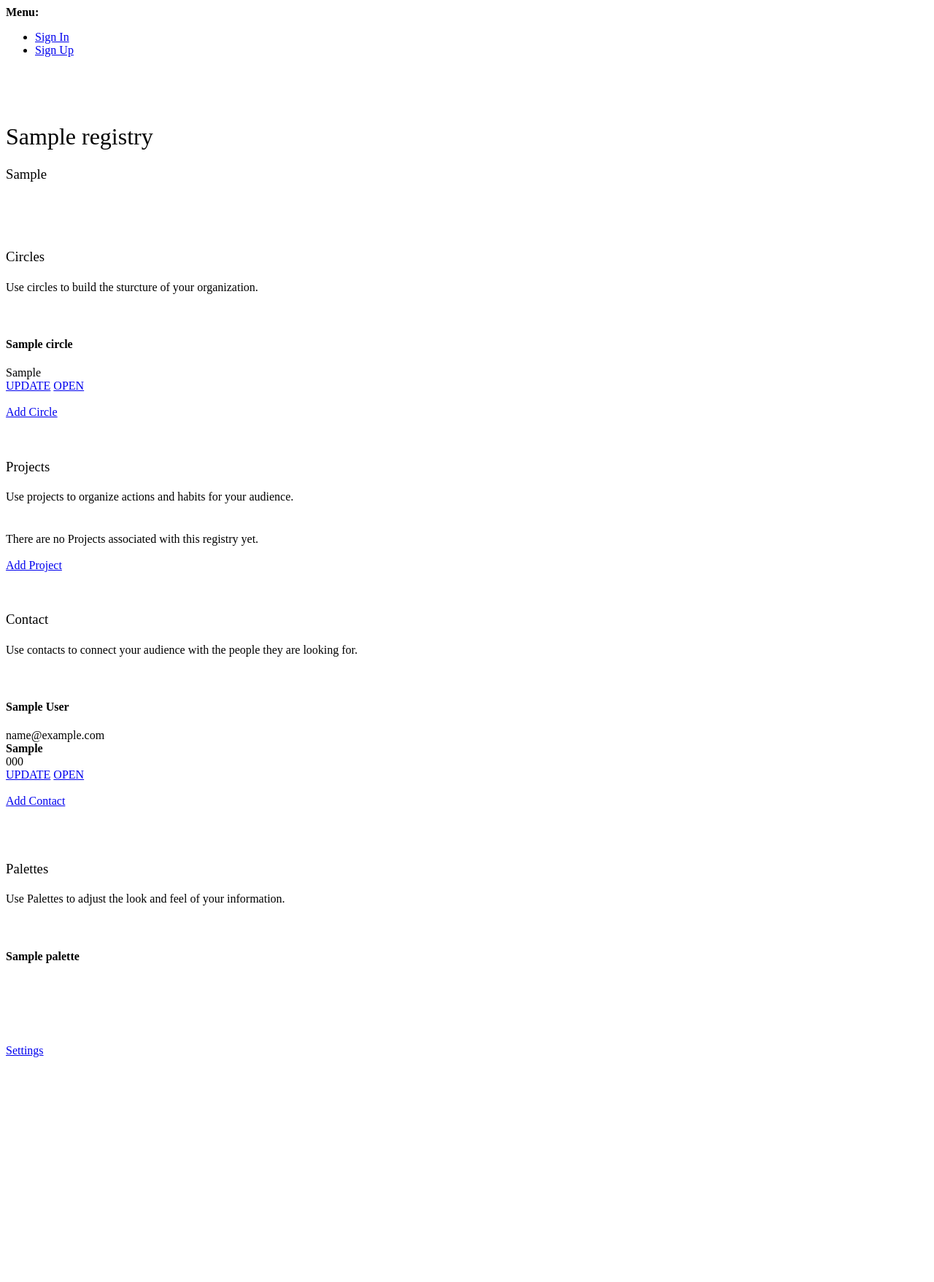
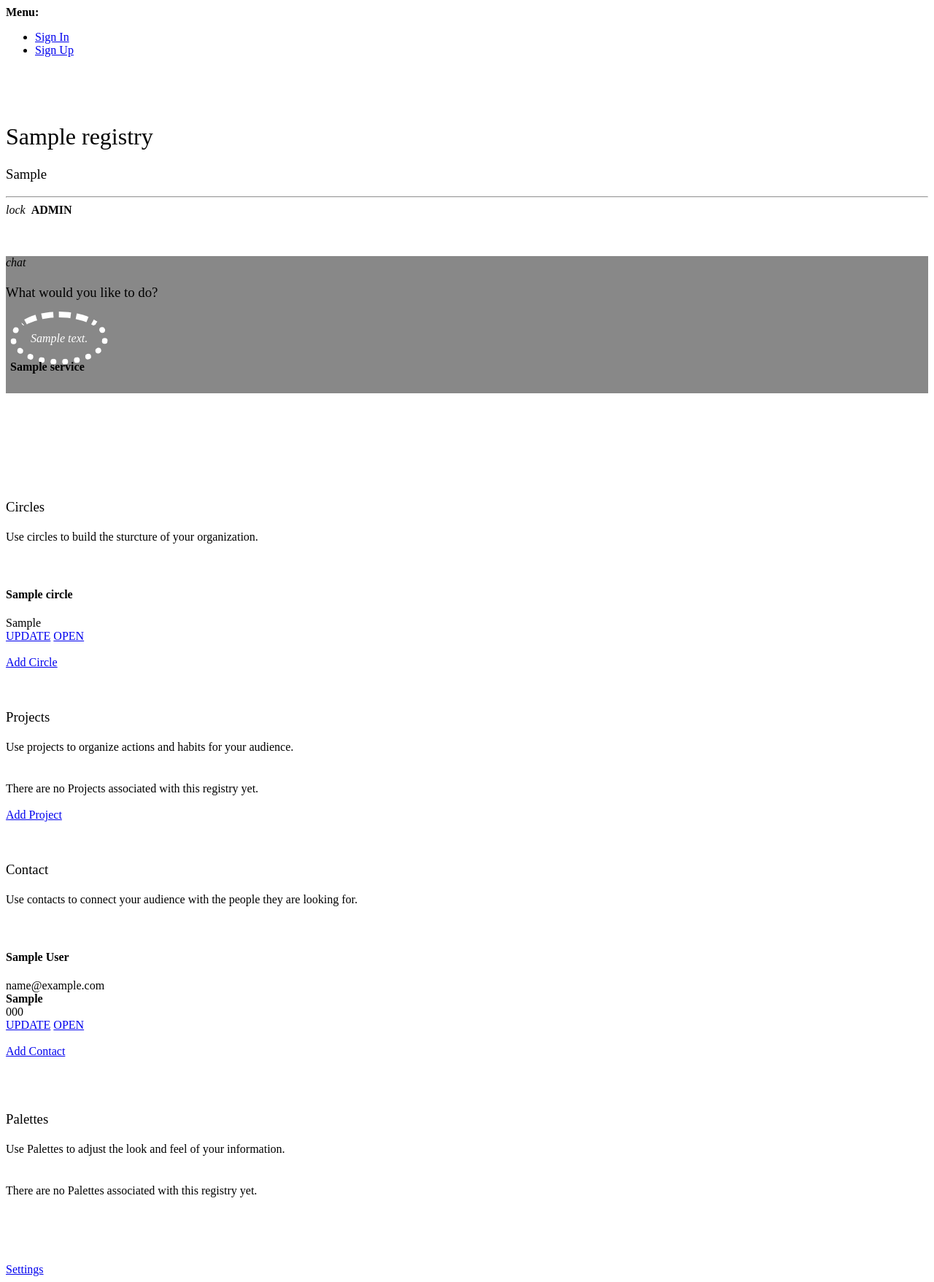
Before and after one commit to quaycei/timsle, a Django app: page /r/registry/1/ in a window 1280 px wide. Shown: the whole page at 73% size. Before the commit the page ends 1449 px from the top, so only its background shows below. Run offline with Django 3.2, Linux system fonts and the light colour scheme; tables that the repository leaves empty hold one stand-in row (values such as "Sample post"); parts of the project's set-up code (start-up, migrations or seed data) failed here and were passed over.

Commit message:
add registry

```diff
--- a/circle/templates/base.html
+++ b/circle/templates/base.html
@@ -142,7 +142,7 @@ animateValue("value", 100, 25, 2000);
 
 
 <div class="no-page-dots">
-<nav  id="nav" class="navbar-static-top animated slideInDown" style="padding: 10px; border-radius: 0;  color: black; position: relative;  {% if circle %}background-color: white; {% elif project %}background-color: {{project.palette.accent_color_dark}}; color: white;{% else %}background-color: #3F51B5; color: white;{% endif%} ">
+<nav  id="nav" class="navbar-static-top animated slideInDown" style="padding: 10px; border-radius: 0;  color: black; position: relative;  {% if circle %}background-color: white; {% elif project %}background-color: {{project.palette.accent_color_dark}}; color: white;{% elif registry %}background-color: {{registry.palette.accent_color_dark}}; color: white;{% else %}background-color: #3F51B5; color: white;{% endif%} ">
 <div class="main-carousel" data-flickity='{ "cellAlign": "left", "dragThreshold": 3}'>
 
 
--- a/circle/templates/css.html
+++ b/circle/templates/css.html
@@ -460,6 +460,7 @@ border: 1px solid rgba(0,0,0,0.2);
 
 .btn-top-navigation {
 	border-radius: 3px 3px 0 0;
+	background-color: {{registry.palette.accent_color_dark}};
 	background-color: {{circle.palette.accent_color_dark}};
 	text-align: center;
 	height: 140px;
--- a/palette/models.py
+++ b/palette/models.py
@@ -24,7 +24,6 @@ class Element(models.Model):
 
 
 class Palette(models.Model):
-    registry = models.ForeignKey(Registry, default=None)
     creator = models.ForeignKey(User, default=None)
     created_at = models.DateTimeField(auto_now_add=True, editable=False)
     name = models.CharField(max_length=50)
--- a/registry/admin.py
+++ b/registry/admin.py
@@ -1,6 +1,7 @@
 from django.contrib import admin
-from registry.models import Registry, Contact
+from registry.models import Registry, Contact, Services
 # Register your models here.
 
 admin.site.register(Registry)
 admin.site.register(Contact)
+admin.site.register(Services)
--- a/registry/models.py
+++ b/registry/models.py
@@ -3,6 +3,8 @@ from django.db import models
 from django.contrib.auth.models import User
 from django.core.validators import validate_slug
 from django.contrib.contenttypes.fields import GenericRelation
+
+
 
 
 
@@ -23,6 +25,22 @@ VERIFICATION = (
         (3, 'Declined'),
     )
 
+
+class Services(models.Model):
+    name = models.CharField(max_length=25)
+    verification = models.IntegerField(choices=VERIFICATION, default=0)
+    status = models.IntegerField(choices=STATUS, default=0)
+    icon = models.ForeignKey('palette.Element', null=True, blank=True, default=None)
+    service_url = models.CharField(max_length=140, default=None, blank=True, null=True)
+    service_label = models.CharField(max_length=140, default=None, blank=True, null=True)
+    description = models.TextField(max_length=250, default=None)
+
+    def __str__(self):
+        return self.name
+
+
+
+
 class Registry(models.Model):
     creator = models.ForeignKey(User, default=None, null=True)
     created_at = models.DateTimeField(auto_now_add=True, editable=False, null=True)
@@ -30,6 +48,9 @@ class Registry(models.Model):
     status = models.IntegerField(choices=STATUS, default=0)
     name = models.CharField(max_length=50)
     mission = models.TextField(max_length=250, default=None)
+    services = models.ManyToManyField(Services, blank=True)
+    palette = models.ForeignKey('palette.Palette', blank=True, null=True, default=None)
+
 
 
     def __str__(self):
--- a/registry/templates/registry/dashboard.html
+++ b/registry/templates/registry/dashboard.html
@@ -17,9 +17,66 @@
 {% if registry.mission %}<h3 style="font-weight: 200;">{{ registry.mission }}</h3>{% endif %}
 
 
-<div class="verification-{{registry.verification}}"></div>
+<hr>
+<i class="material-icons" style="display: inline;">lock</i>&nbsp <b style="font-weight: 700">ADMIN</b> &nbsp &nbsp
+<div class="verification-{{registry.verification}} inline"></div>
+<br /><br /><br />
+</div>
+</div>
+</div>
 
-<br /><br /><br />
+	<div class="container-fluid" style="background-color: {{registry.palette.background_color}}; z-index: 1;">
+		<div class="row ">
+			<div class="container">
+				<div class="col-xs-12 col-sm-10 col-sm-offset-1 padding-y-60">
+				<div class="row">
+				<div class="col-sm-8" style="padding:0">
+					<div class="question-holder">
+						<i class="material-icons col-white">chat</i>&nbsp
+						<h4 class="inline col-white" style="margin-left: 10px; "><h3 class="inline col-white " style="font-weight: 500;">What would you like to do?</h3></h4>
+					</div>
+					</div>
+					</div>
+					<br />
+					<div class="row">
+						{% for service in services %}
+						<a>
+							<div class="col-sm-4 animated zoomIn" style="padding: 6px; animation-delay: 0.{{forloop.counter}}s;">
+
+								<div class="btn-top-navigation" style="color: white;">
+									<div class="clippy1">
+										<div class="inner-clip">
+											{% if service.icon %}
+											<i class="material-icons md-4em col-white;" style="margin-top: 10px; border-radius: 50%; border: 8px dotted white; border-style: dashed dotted dotted dotted; padding: 20px;">{{service.icon.text}}</i>
+											{% endif %}
+										</div>
+									</div>
+								</div>
+								<div class="btn-bottom-navigation">
+									<h4 class="col-black center">{{service.name}}</h4>
+								</div>
+							</div>
+						</a>
+						{% empty%}
+						There are no services here at this time.
+						{% endfor %}
+					</div>
+				</div>
+			</div>
+		</div>
+	</div>
+
+
+
+
+
+
+<div class="container">
+<div class="row">
+<div class="col-md-10 col-md-offset-1">
+
+
+<br /><br /><br /><br /><br /><br /><br />
 
 <div class="row">
 <h3 style="font-weight: 400" class="txt-caps">Circles</h3>
--- a/registry/views.py
+++ b/registry/views.py
@@ -4,7 +4,7 @@ from django.http import HttpResponseForbidden
 from django.core.urlresolvers import reverse
 from allauth.account.decorators import verified_email_required
 from circle.models import Circle, Link, Project, Content, Guideline
-from registry.models import Registry, Contact
+from registry.models import Services, Registry, Contact
 from registry.forms import RegistryForm, ContactForm
 from palette.models import Palette
 
@@ -57,14 +57,14 @@ def registry_update(request, registry_id):
 
 def registry_dashboard(request, registry_id):
 	registry = Registry.objects.get(id=registry_id)
-	palettes = registry.palette_set.all()
 	contacts = registry.contact_set.all()
 	circles = registry.circle_set.all()
+	services = registry.services.all()
 
 	return render(request, 'registry/dashboard.html', {
 		'registry':registry,
+		'services':services,
 		'circles':circles,
-		'palettes':palettes,
 		'contacts':contacts,
 		})
 
```
Also changed, not shown: palette/migrations/0003_remove_palette_registry.py (added), registry/migrations/0003_services.py (added), registry/migrations/0004_registry_services.py (added), registry/migrations/0005_services_icon.py (added), registry/migrations/0006_registry_palette.py (added).
